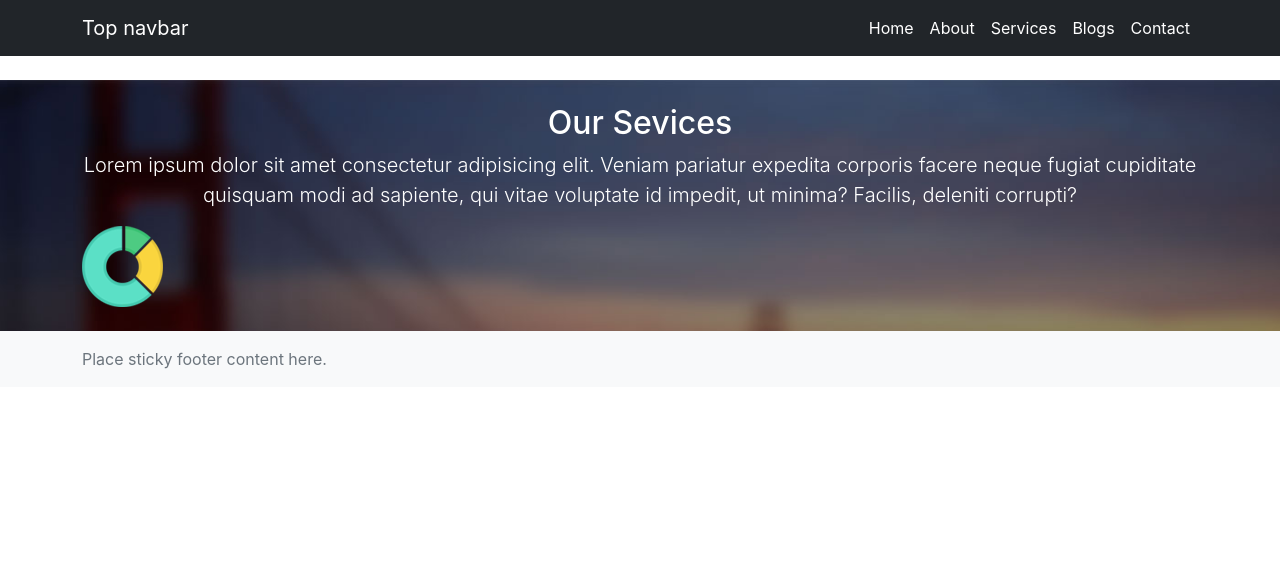
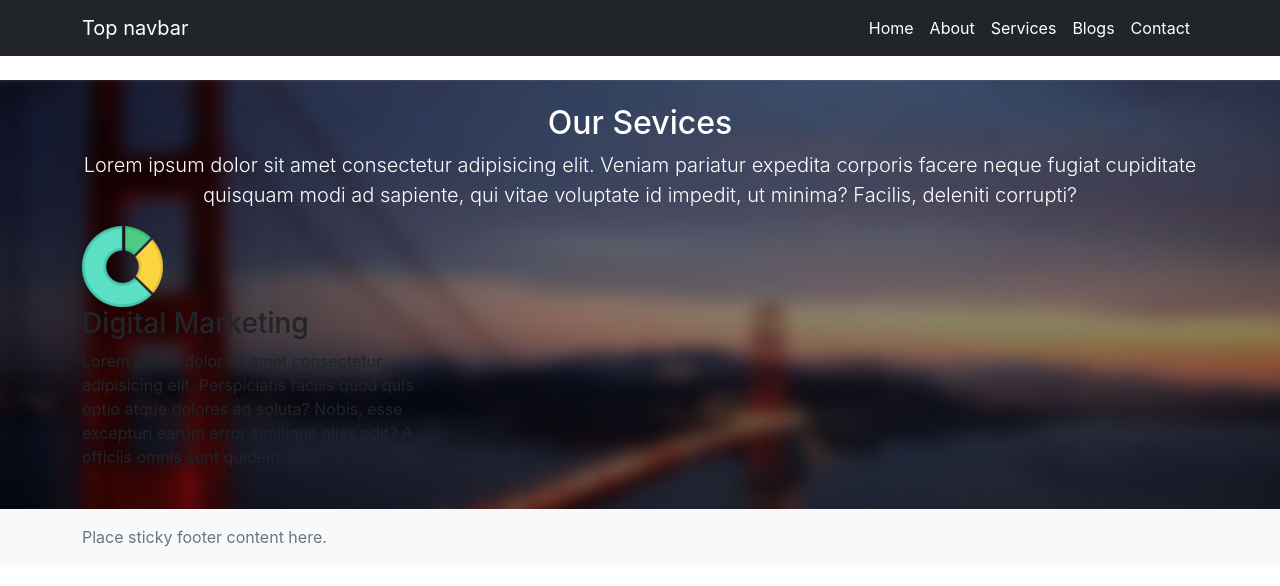
Before and after one commit to unaisshazan/React-b1, a React (Create React App) app: page /Services in a window 1280 px wide. Shown: the top 586 px of the page. Built offline with nearby package versions, Linux system fonts and the light colour scheme.

Commit message:
Update Services.js

```diff
--- a/src/Pages/Services.js
+++ b/src/Pages/Services.js
@@ -1,11 +1,11 @@
 import React, { Component } from "react";
 import "./main.css";
-import Service1 from '../images/services/services1.png'
-import Service2 from '../images/services/services2.png'
-import Service3 from '../images/services/services3.png'
-import Service4 from '../images/services/services4.png'
-import Service5 from '../images/services/services5.png'
-import Service6 from '../images/services/services6.png'
+import Service1 from "../images/services/services1.png";
+import Service2 from "../images/services/services2.png";
+import Service3 from "../images/services/services3.png";
+import Service4 from "../images/services/services4.png";
+import Service5 from "../images/services/services5.png";
+import Service6 from "../images/services/services6.png";
 
 class Services extends Component {
 	render() {
@@ -24,8 +24,16 @@ class Services extends Component {
 						</div>
 						<div className="row">
 							<div className="col-md-4">
-                                <img src={Service1} alt="" />
-                            </div>
+								<div className="media">
+									<div>
+										<img src={Service1} alt="" />
+									</div>
+									<div className="media-body">
+										<h3>Digital Marketing</h3>
+                                        <p>Lorem ipsum dolor sit amet consectetur adipisicing elit. Perspiciatis facilis quod quis optio atque dolores ad soluta? Nobis, esse excepturi earum error similique alias odit? A officiis omnis sunt quidem!</p>
+									</div>
+								</div>
+							</div>
 						</div>
 					</div>
 				</section>
```
